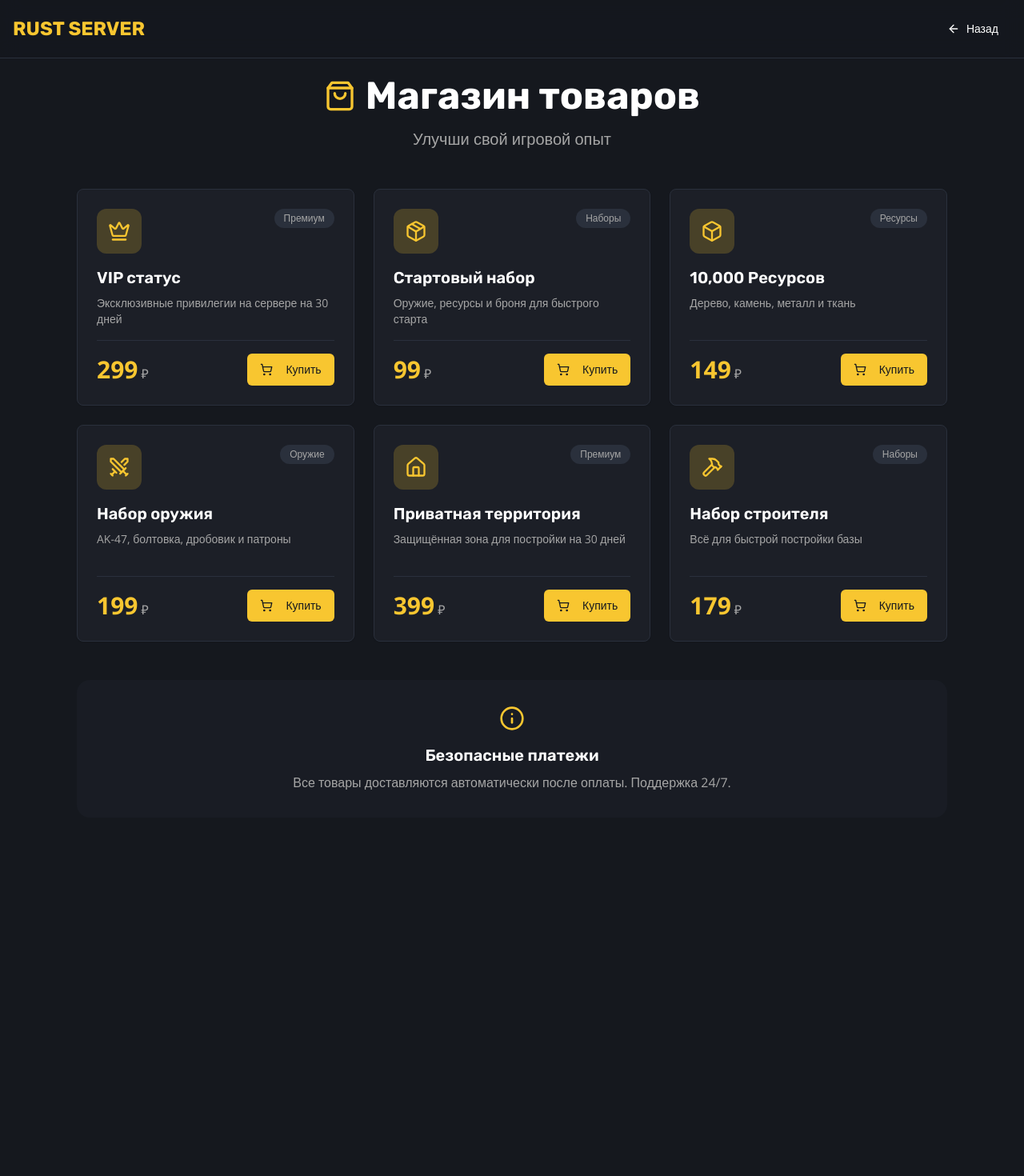
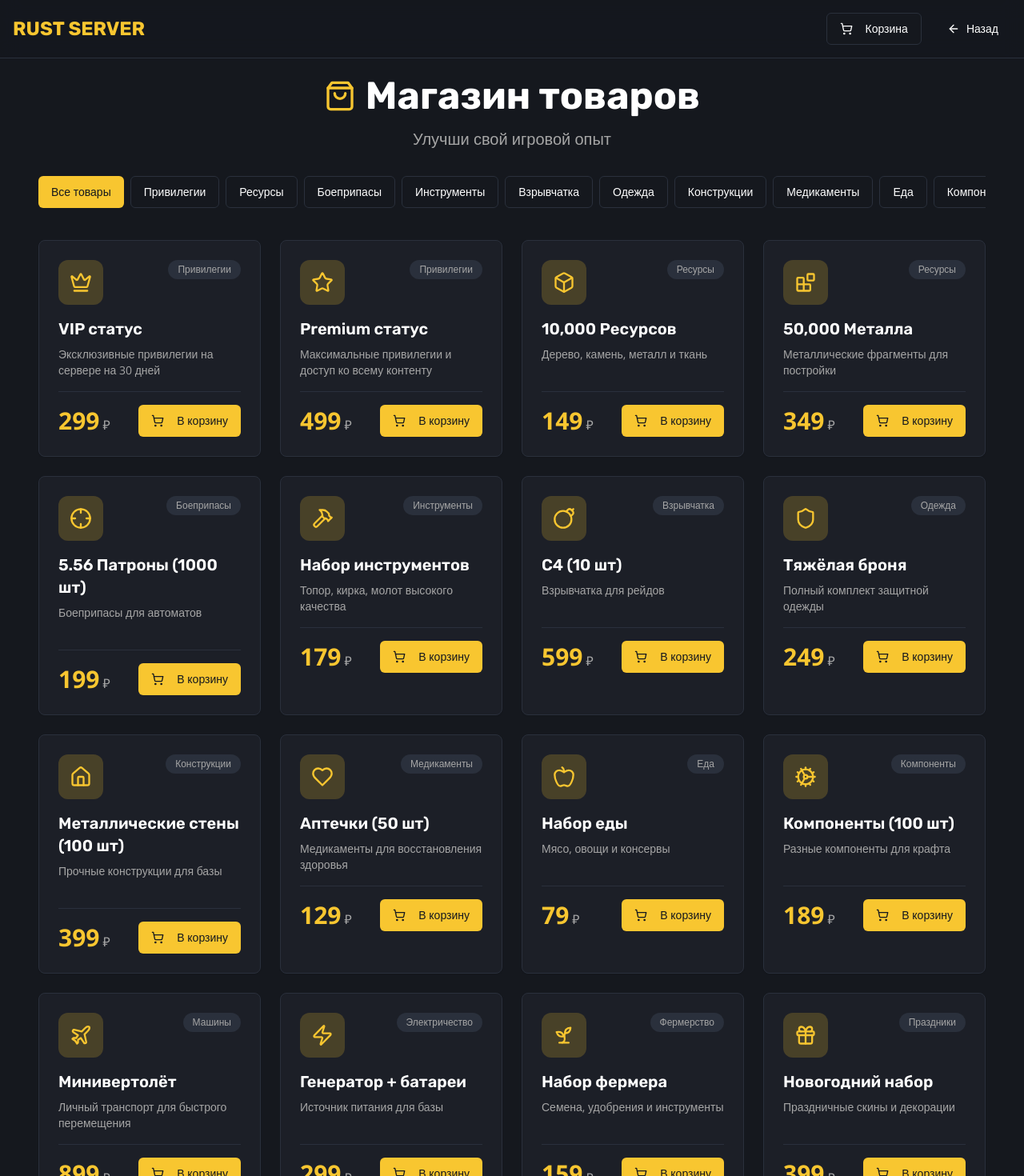
Before and after one commit to pr-poehali-dev/server-website-creation, a React (Vite) app: page /shop in a window 1280 px wide. Shown: the top 1470 px of the page at 80% size. Before the commit the page ends 1086 px from the top, so only its background shows below. Built offline with nearby package versions, Linux system fonts and the light colour scheme.

Commit message:
Добавление системы фильтров с привилегиями

```diff
--- a/src/pages/Shop.tsx
+++ b/src/pages/Shop.tsx
@@ -1,7 +1,9 @@
+import { useState } from 'react';
 import { Card } from '@/components/ui/card';
 import { Button } from '@/components/ui/button';
 import Icon from '@/components/ui/icon';
 import { useNavigate } from 'react-router-dom';
+import { Badge } from '@/components/ui/badge';
 
 interface Product {
   id: number;
@@ -12,8 +14,33 @@ interface Product {
   category: string;
 }
 
+interface CartItem extends Product {
+  quantity: number;
+}
+
+const categories = [
+  'Все товары',
+  'Привилегии',
+  'Ресурсы',
+  'Боеприпасы',
+  'Инструменты',
+  'Взрывчатка',
+  'Одежда',
+  'Конструкции',
+  'Медикаменты',
+  'Еда',
+  'Компоненты',
+  'Машины',
+  'Электричество',
+  'Фермерство',
+  'Праздники'
+];
+
 const Shop = () => {
   const navigate = useNavigate();
+  const [selectedCategory, setSelectedCategory] = useState('Все товары');
+  const [cart, setCart] = useState<CartItem[]>([]);
+  const [isCartOpen, setIsCartOpen] = useState(false);
 
   const products: Product[] = [
     {
@@ -22,15 +49,15 @@ const Shop = () => {
       price: 299,
       description: 'Эксклюзивные привилегии на сервере на 30 дней',
       icon: 'Crown',
-      category: 'Премиум'
+      category: 'Привилегии'
     },
     {
       id: 2,
-      name: 'Стартовый набор',
-      price: 99,
-      description: 'Оружие, ресурсы и броня для быстрого старта',
-      icon: 'Package',
-      category: 'Наборы'
+      name: 'Premium статус',
+      price: 499,
+      description: 'Максимальные привилегии и доступ ко всему контенту',
+      icon: 'Star',
+      category: 'Привилегии'
     },
     {
       id: 3,
@@ -42,29 +69,144 @@ const Shop = () => {
     },
     {
       id: 4,
-      name: 'Набор оружия',
-      price: 199,
-      description: 'AK-47, болтовка, дробовик и патроны',
-      icon: 'Swords',
-      category: 'Оружие'
+      name: '50,000 Металла',
+      price: 349,
+      description: 'Металлические фрагменты для постройки',
+      icon: 'Blocks',
+      category: 'Ресурсы'
     },
     {
       id: 5,
-      name: 'Приватная территория',
-      price: 399,
-      description: 'Защищённая зона для постройки на 30 дней',
-      icon: 'Home',
-      category: 'Премиум'
+      name: '5.56 Патроны (1000 шт)',
+      price: 199,
+      description: 'Боеприпасы для автоматов',
+      icon: 'Crosshair',
+      category: 'Боеприпасы'
     },
     {
       id: 6,
-      name: 'Набор строителя',
+      name: 'Набор инструментов',
       price: 179,
-      description: 'Всё для быстрой постройки базы',
+      description: 'Топор, кирка, молот высокого качества',
       icon: 'Hammer',
-      category: 'Наборы'
+      category: 'Инструменты'
+    },
+    {
+      id: 7,
+      name: 'C4 (10 шт)',
+      price: 599,
+      description: 'Взрывчатка для рейдов',
+      icon: 'Bomb',
+      category: 'Взрывчатка'
+    },
+    {
+      id: 8,
+      name: 'Тяжёлая броня',
+      price: 249,
+      description: 'Полный комплект защитной одежды',
+      icon: 'Shield',
+      category: 'Одежда'
+    },
+    {
+      id: 9,
+      name: 'Металлические стены (100 шт)',
+      price: 399,
+      description: 'Прочные конструкции для базы',
+      icon: 'Home',
+      category: 'Конструкции'
+    },
+    {
+      id: 10,
+      name: 'Аптечки (50 шт)',
+      price: 129,
+      description: 'Медикаменты для восстановления здоровья',
+      icon: 'Heart',
+      category: 'Медикаменты'
+    },
+    {
+      id: 11,
+      name: 'Набор еды',
+      price: 79,
+      description: 'Мясо, овощи и консервы',
+      icon: 'Apple',
+      category: 'Еда'
+    },
+    {
+      id: 12,
+      name: 'Компоненты (100 шт)',
+      price: 189,
+      description: 'Разные компоненты для крафта',
+      icon: 'Cog',
+      category: 'Компоненты'
+    },
+    {
+      id: 13,
+      name: 'Минивертолёт',
+      price: 899,
+      description: 'Личный транспорт для быстрого перемещения',
+      icon: 'Plane',
+      category: 'Машины'
+    },
+    {
+      id: 14,
+      name: 'Генератор + батареи',
+      price: 299,
+      description: 'Источник питания для базы',
+      icon: 'Zap',
+      category: 'Электричество'
+    },
+    {
+      id: 15,
+      name: 'Набор фермера',
+      price: 159,
+      description: 'Семена, удобрения и инструменты',
+      icon: 'Sprout',
+      category: 'Фермерство'
+    },
+    {
+      id: 16,
+      name: 'Новогодний набор',
+      price: 399,
+      description: 'Праздничные скины и декорации',
+      icon: 'Gift',
+      category: 'Праздники'
     }
   ];
+
+  const filteredProducts = selectedCategory === 'Все товары'
+    ? products
+    : products.filter(p => p.category === selectedCategory);
+
+  const addToCart = (product: Product) => {
+    setCart(prevCart => {
+      const existingItem = prevCart.find(item => item.id === product.id);
+      if (existingItem) {
+        return prevCart.map(item =>
+          item.id === product.id
+            ? { ...item, quantity: item.quantity + 1 }
+            : item
+        );
+      }
+      return [...prevCart, { ...product, quantity: 1 }];
+    });
+  };
+
+  const removeFromCart = (productId: number) => {
+    setCart(prevCart => prevCart.filter(item => item.id !== productId));
+  };
+
+  const updateQuantity = (productId: number, change: number) => {
+    setCart(prevCart =>
+      prevCart.map(item =>
+        item.id === productId
+          ? { ...item, quantity: Math.max(1, item.quantity + change) }
+          : item
+      )
+    );
+  };
+
+  const totalPrice = cart.reduce((sum, item) => sum + item.price * item.quantity, 0);
+  const totalItems = cart.reduce((sum, item) => sum + item.quantity, 0);
 
   return (
     <div className="min-h-screen bg-background">
@@ -72,6 +214,20 @@ const Shop = () => {
         <div className="container mx-auto px-4 py-4">
           <div className="flex items-center justify-between">
             <h1 className="text-2xl font-bold text-primary">RUST SERVER</h1>
+            <div className="flex items-center gap-4">
+              <Button
+                variant="outline"
+                onClick={() => setIsCartOpen(true)}
+                className="relative"
+              >
+                <Icon name="ShoppingCart" size={16} className="mr-2" />
+                Корзина
+                {totalItems > 0 && (
+                  <Badge className="absolute -top-2 -right-2 h-6 w-6 flex items-center justify-center p-0 bg-primary text-primary-foreground">
+                    {totalItems}
+                  </Badge>
+                )}
+              </Button>
               <Button
                 variant="ghost"
                 onClick={() => navigate('/')}
@@ -82,11 +238,93 @@ const Shop = () => {
               </Button>
             </div>
           </div>
+        </div>
       </nav>
 
+      {isCartOpen && (
+        <div className="fixed inset-0 z-50 bg-black/50 backdrop-blur-sm" onClick={() => setIsCartOpen(false)}>
+          <div
+            className="fixed right-0 top-0 h-full w-full md:w-[400px] bg-background border-l border-border shadow-2xl overflow-y-auto animate-slide-in-right"
+            onClick={(e) => e.stopPropagation()}
+          >
+            <div className="p-6">
+              <div className="flex items-center justify-between mb-6">
+                <h2 className="text-2xl font-bold">Корзина</h2>
+                <Button variant="ghost" size="icon" onClick={() => setIsCartOpen(false)}>
+                  <Icon name="X" size={20} />
+                </Button>
+              </div>
+
+              {cart.length === 0 ? (
+                <div className="text-center py-12">
+                  <Icon name="ShoppingCart" size={48} className="text-muted-foreground mx-auto mb-4" />
+                  <p className="text-muted-foreground">Корзина пуста</p>
+                </div>
+              ) : (
+                <>
+                  <div className="space-y-4 mb-6">
+                    {cart.map((item) => (
+                      <Card key={item.id} className="p-4 bg-card border-border">
+                        <div className="flex gap-3">
+                          <div className="w-12 h-12 rounded-lg bg-primary/20 flex items-center justify-center flex-shrink-0">
+                            <Icon name={item.icon as any} size={20} className="text-primary" />
+                          </div>
+                          <div className="flex-1 min-w-0">
+                            <h3 className="font-semibold text-sm mb-1 truncate">{item.name}</h3>
+                            <p className="text-primary font-bold">{item.price} ₽</p>
+                            <div className="flex items-center gap-2 mt-2">
+                              <Button
+                                size="icon"
+                                variant="outline"
+                                className="h-7 w-7"
+                                onClick={() => updateQuantity(item.id, -1)}
+                              >
+                                <Icon name="Minus" size={12} />
+                              </Button>
+                              <span className="text-sm font-medium w-8 text-center">{item.quantity}</span>
+                              <Button
+                                size="icon"
+                                variant="outline"
+                                className="h-7 w-7"
+                                onClick={() => updateQuantity(item.id, 1)}
+                              >
+                                <Icon name="Plus" size={12} />
+                              </Button>
+                              <Button
+                                size="icon"
+                                variant="ghost"
+                                className="h-7 w-7 ml-auto text-destructive"
+                                onClick={() => removeFromCart(item.id)}
+                              >
+                                <Icon name="Trash2" size={12} />
+                              </Button>
+                            </div>
+                          </div>
+                        </div>
+                      </Card>
+                    ))}
+                  </div>
+
+                  <div className="border-t border-border pt-4 mb-4">
+                    <div className="flex items-center justify-between mb-4">
+                      <span className="text-lg font-semibold">Итого:</span>
+                      <span className="text-2xl font-bold text-primary">{totalPrice} ₽</span>
+                    </div>
+                    <Button className="w-full" size="lg">
+                      <Icon name="CreditCard" size={20} className="mr-2" />
+                      Оформить заказ
+                    </Button>
+                  </div>
+                </>
+              )}
+            </div>
+          </div>
+        </div>
+      )}
+
       <div className="pt-24 pb-16 px-4">
-        <div className="container mx-auto max-w-6xl">
-          <div className="text-center mb-12 animate-fade-in">
+        <div className="container mx-auto max-w-7xl">
+          <div className="text-center mb-8 animate-fade-in">
             <div className="flex items-center justify-center gap-3 mb-4">
               <Icon name="ShoppingBag" size={40} className="text-primary" />
               <h2 className="text-5xl font-bold">Магазин товаров</h2>
@@ -94,12 +332,27 @@ const Shop = () => {
             <p className="text-xl text-muted-foreground">Улучши свой игровой опыт</p>
           </div>
 
-          <div className="grid md:grid-cols-2 lg:grid-cols-3 gap-6">
-            {products.map((product, index) => (
+          <div className="mb-8 overflow-x-auto pb-2">
+            <div className="flex gap-2 min-w-max justify-center flex-wrap">
+              {categories.map((category) => (
+                <Button
+                  key={category}
+                  variant={selectedCategory === category ? 'default' : 'outline'}
+                  onClick={() => setSelectedCategory(category)}
+                  className="whitespace-nowrap"
+                >
+                  {category}
+                </Button>
+              ))}
+            </div>
+          </div>
+
+          <div className="grid md:grid-cols-2 lg:grid-cols-3 xl:grid-cols-4 gap-6">
+            {filteredProducts.map((product, index) => (
               <Card
                 key={product.id}
                 className="p-6 bg-card border-border hover-scale cursor-pointer transition-all hover:border-primary animate-fade-in"
-                style={{ animationDelay: `${index * 0.1}s` }}
+                style={{ animationDelay: `${index * 0.05}s` }}
               >
                 <div className="flex items-start justify-between mb-4">
                   <div className="w-14 h-14 rounded-xl bg-primary/20 flex items-center justify-center">
@@ -120,22 +373,21 @@ const Shop = () => {
                     <span className="text-3xl font-bold text-primary">{product.price}</span>
                     <span className="text-muted-foreground ml-1">₽</span>
                   </div>
-                  <Button className="hover-scale">
+                  <Button className="hover-scale" onClick={() => addToCart(product)}>
                     <Icon name="ShoppingCart" size={16} className="mr-2" />
-                    Купить
+                    В корзину
                   </Button>
                 </div>
               </Card>
             ))}
           </div>
 
-          <div className="mt-12 p-8 bg-secondary/20 rounded-2xl text-center">
-            <Icon name="Info" size={32} className="text-primary mx-auto mb-4" />
-            <h3 className="text-xl font-semibold mb-2">Безопасные платежи</h3>
-            <p className="text-muted-foreground">
-              Все товары доставляются автоматически после оплаты. Поддержка 24/7.
-            </p>
+          {filteredProducts.length === 0 && (
+            <div className="text-center py-12">
+              <Icon name="Package" size={64} className="text-muted-foreground mx-auto mb-4" />
+              <p className="text-xl text-muted-foreground">В этой категории пока нет товаров</p>
             </div>
+          )}
         </div>
       </div>
     </div>
```
Also changed, not shown: src/index.css (+13 -0 lines). Lines whose indentation alone changed are shown as unchanged.
